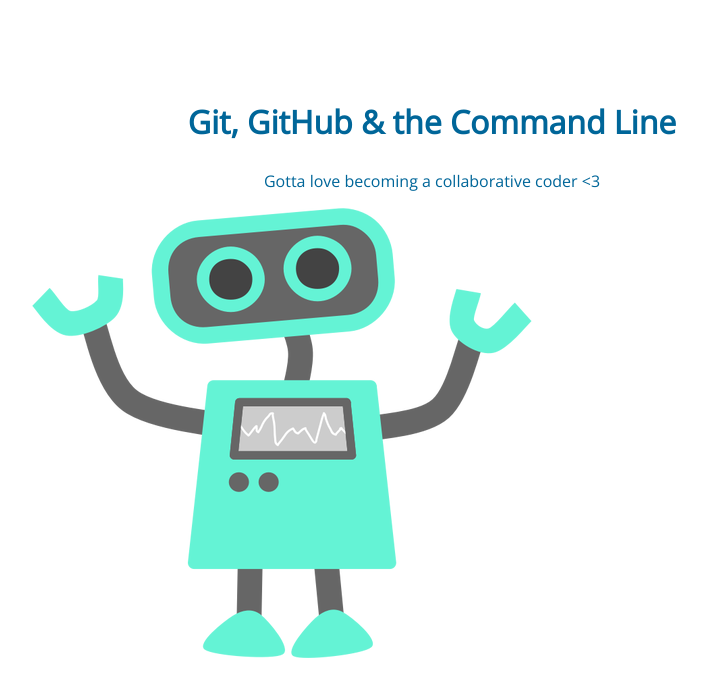
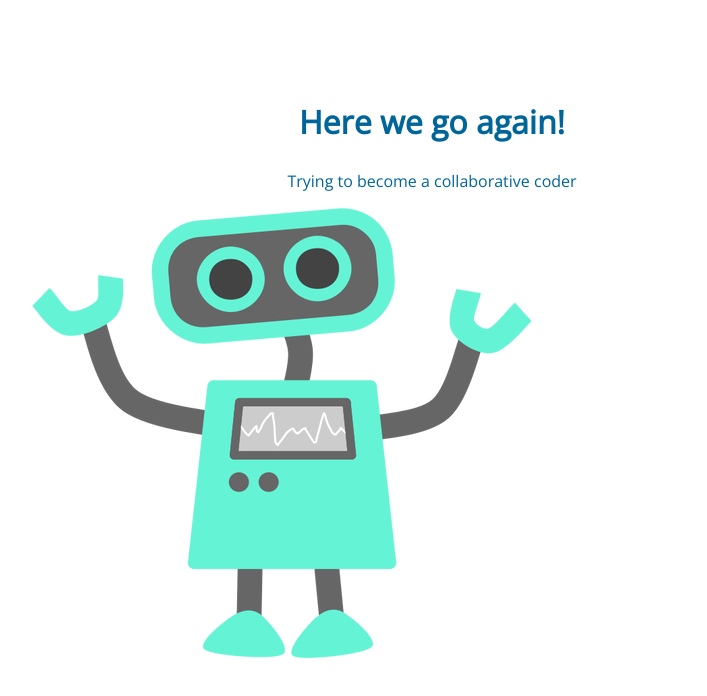
Before and after one commit to jgega/105-project, a plain HTML site: page index.html in a window 1280 px wide. Shown: the whole page, without its empty margins (208-915 px from the left). Drawn offline with nearby package versions, Linux system fonts and the light colour scheme.

Commit message:
changed the headline and copy

```diff
--- a/index.html
+++ b/index.html
@@ -8,8 +8,8 @@
 </head>
 <body>
 	<section>
-		<h1>Git, GitHub & the Command Line</h1>
-		<p>Gotta love becoming a collaborative coder <3</p>
+		<h1>Here we go again!</h1>
+		<p>Trying to become a collaborative coder </p>
 		<img src="img/happy-blue-robot.png">
 	</section>
 </body>
```
